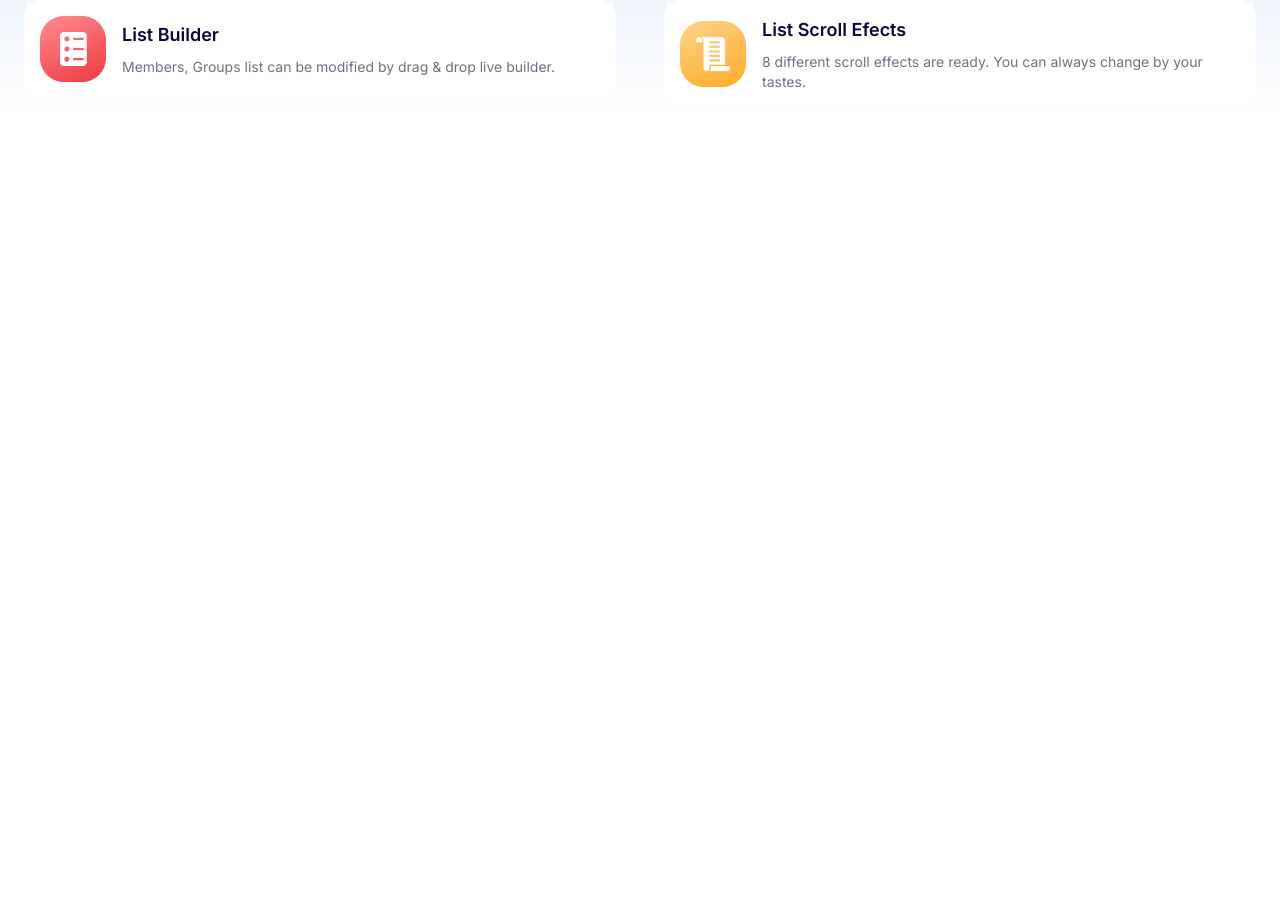
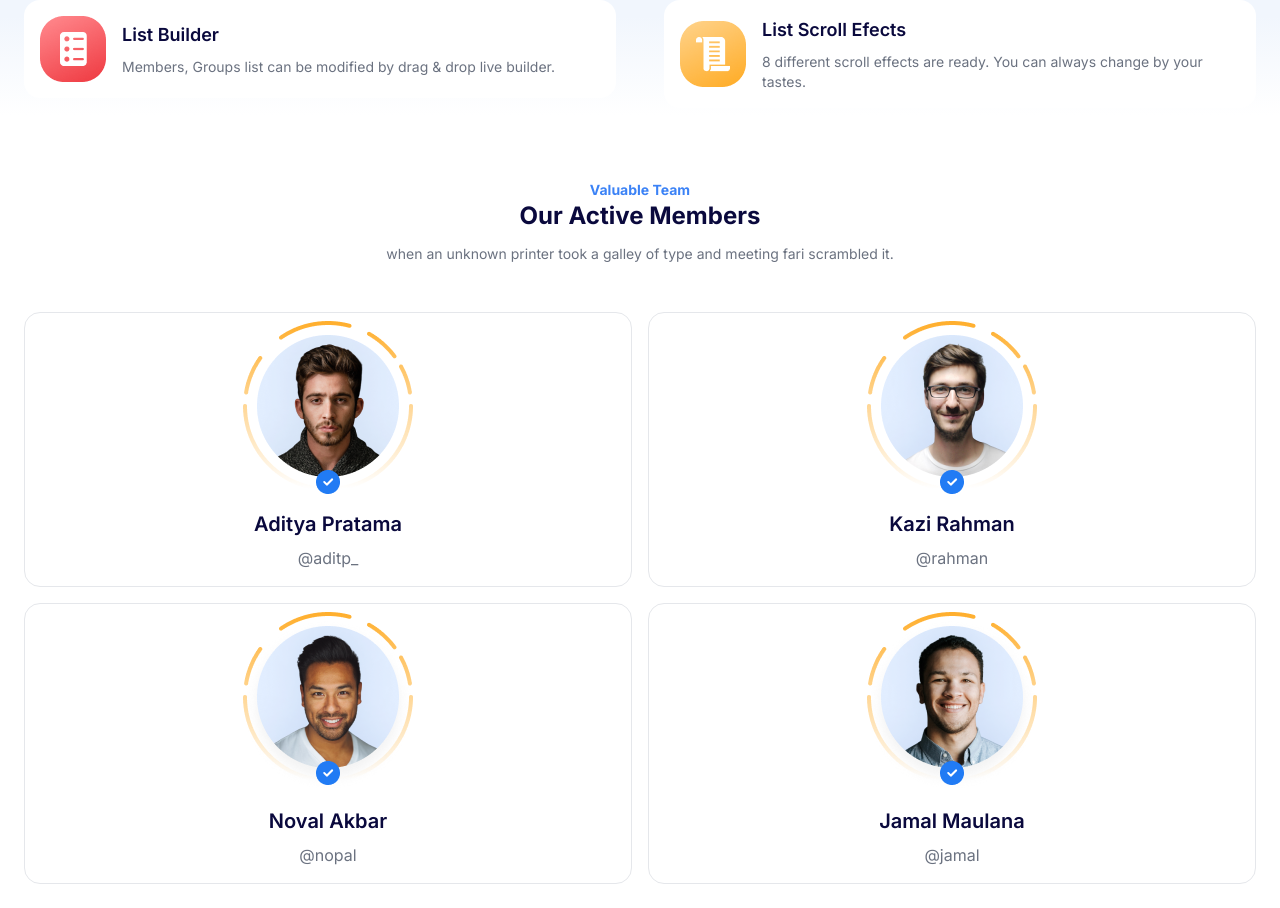
Before and after one commit to nadialvy/netbook-web, a Next.js app: page / in a window 1280 px wide. Shown: the part 2500-3408 px from the top of the page. Before the commit the page ends 2624 px from the top, so only its background shows below. Built offline with nearby package versions, Linux system fonts and the light colour scheme.

Commit message:
Our Team Section

```diff
--- /dev/null
+++ b/components/OurTeam.js
@@ -0,0 +1,43 @@
+import TeamCard from "./TeamCard";
+
+export default function OurTeam(){
+    return(
+        <>
+            <div className="py-10 px-4 text-center">
+                <p className="text-blue-500 font-bold text-sm">Valuable Team</p>
+                <h1 className="text-blue-900 font-bold text-2xl">Our Active Members</h1>
+                <p className="mt-3 text-sm text-gray-500">when an unknown printer took a galley of type and meeting fari scrambled it.</p>
+            </div>
+            <div className="flex flex-wrap">
+                <div className="w-1/2">
+                    <TeamCard
+                        img="./team_1.png"
+                        name="Aditya Pratama"
+                        usn="@aditp_"
+                    />
+                </div>
+                <div className="w-1/2">
+                    <TeamCard
+                        img="./team_2.png"
+                        name="Kazi Rahman"
+                        usn="@rahman"
+                    />
+                </div>
+                <div className="w-1/2">
+                    <TeamCard
+                        img="./team_3.png"
+                        name="Noval Akbar"
+                        usn="@nopal"
+                    />
+                </div>
+                <div className="w-1/2">
+                    <TeamCard
+                        img="./team_4.png"
+                        name="Jamal Maulana"
+                        usn="@jamal"
+                    />
+                </div>
+            </div>
+        </>
+    );
+}
--- /dev/null
+++ b/components/TeamCard.js
@@ -0,0 +1,13 @@
+export default function TeamCard(props){
+    return(
+        <div className="border border-gray-200 px-4 pt-2 m-2 rounded-2xl shadow-none hover:border-none hover:shadow-xl hover:transition">
+            <div className="w-fit mx-auto">
+                <img src={props.img} alt={props.name}/>
+                <div className="text-center my-4">
+                    <p className="text-xl text-blue-900 font-semibold">{props.name}</p>
+                    <p className="text-gray-500 mt-2">{props.usn}</p>
+                </div>
+            </div>
+        </div>
+    );
+}
--- a/pages/index.js
+++ b/pages/index.js
@@ -2,6 +2,7 @@ import AboutUs from '../components/AboutUs';
 import Header from '../components/Header';
 import OurAchievement from '../components/OurAchievement';
 import OurCommunity from '../components/OurCommunity';
+import OurTeam from '../components/OurTeam';
 
 export default function Home() {
   return (
@@ -14,6 +15,9 @@ export default function Home() {
         <OurAchievement/>
       </div>
       <OurCommunity />
+      <div className='p-4'>
+        <OurTeam />
+      </div>
     </>
   )
 }
```
